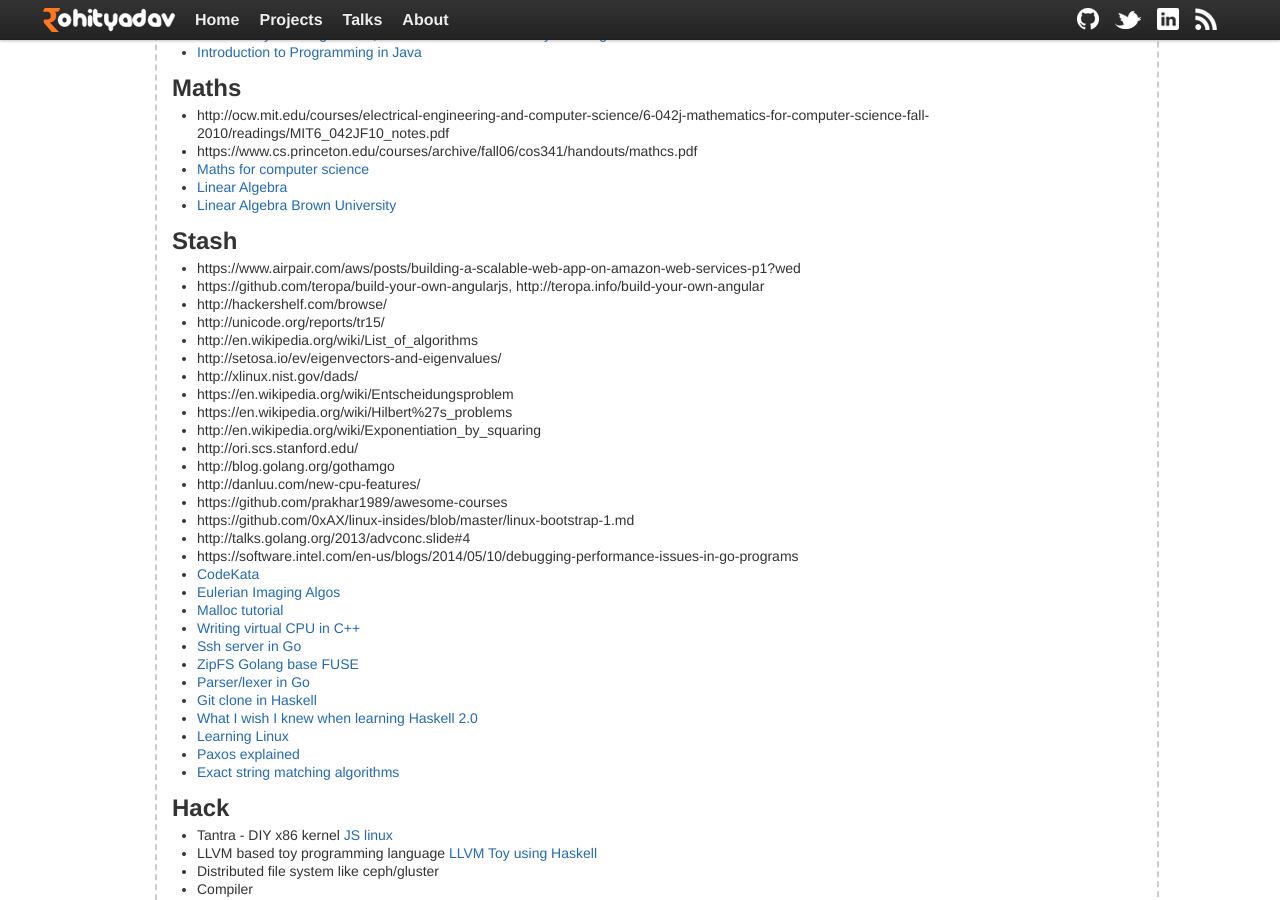
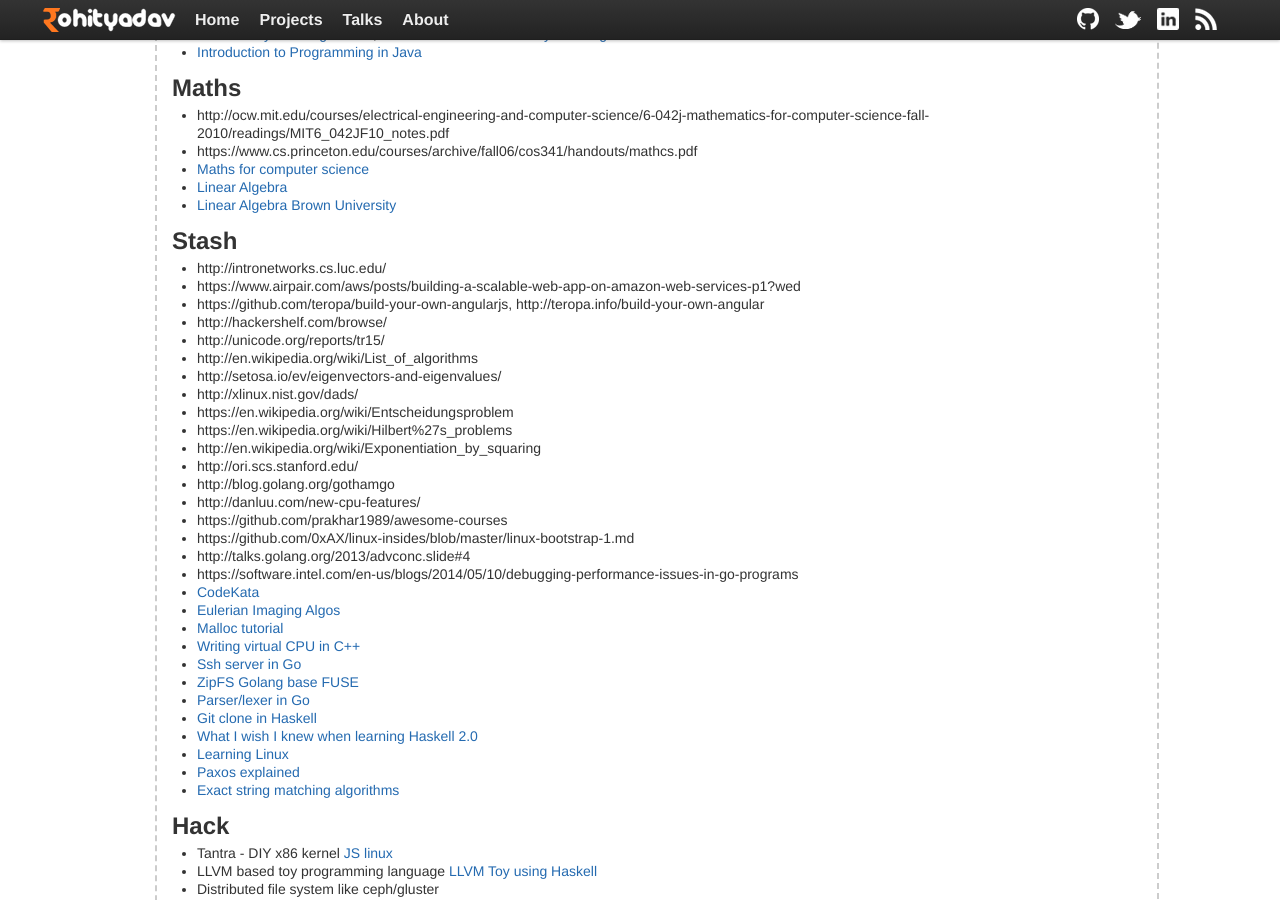
Before and after one commit to rohityadavcloud/rohityadavcloud.github.io, a Jekyll site: the page built from kaizen/index.markdown, in a window 1280 px wide and 900 px high, scrolled down 617 px. Built offline with Jekyll 4.4.1, drawn with Linux system fonts in a browser that asks for light colours; some of the changed lines change nothing that is shown.

Commit message:
lku
Signed-off-by: Rohit Yadav <rohit@scaleninja.com>

```diff
--- a/kaizen/index.markdown
+++ b/kaizen/index.markdown
@@ -45,6 +45,7 @@ tagline: List for 2015
 
 ## Stash
 
+- http://intronetworks.cs.luc.edu/
 - https://www.airpair.com/aws/posts/building-a-scalable-web-app-on-amazon-web-services-p1?wed
 - https://github.com/teropa/build-your-own-angularjs, http://teropa.info/build-your-own-angular
 - http://hackershelf.com/browse/
```
